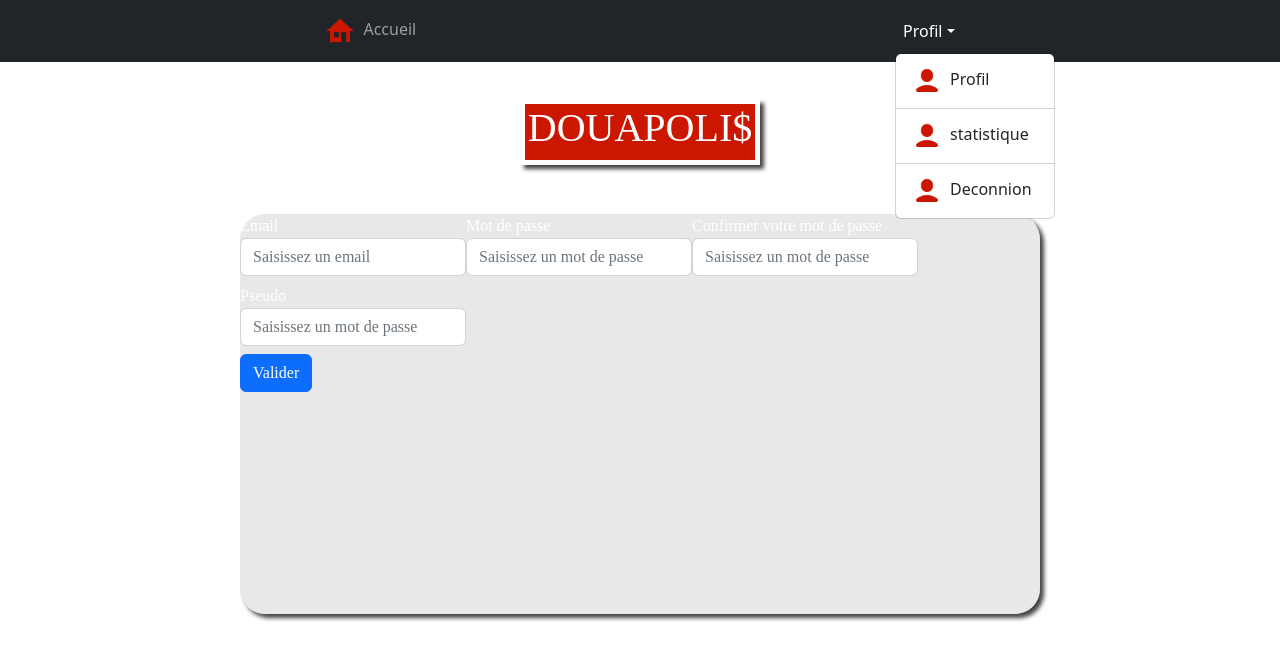
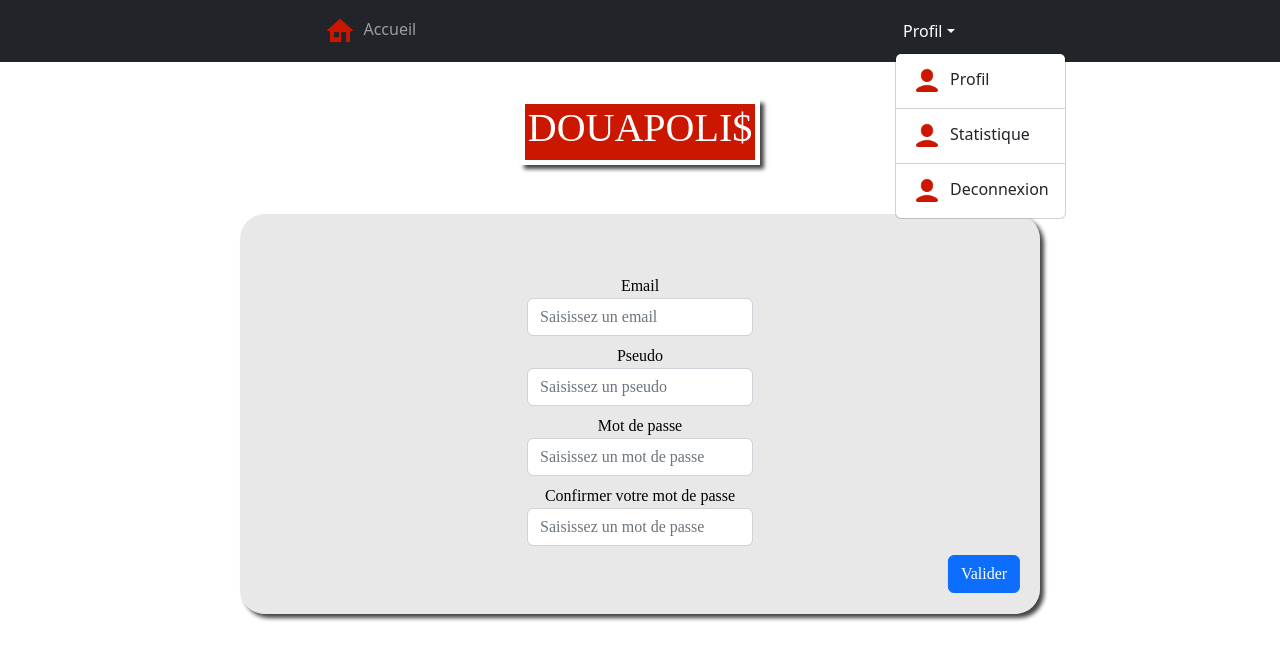
Before and after one commit to clairef2310/Douapolis, a React (Create React App) app in the folder douapolis/: page /NewCompte in a window 1280 px wide. Both pictures are taken after a click on the button "Profil". Shown: the top 660 px of the page. Built offline with nearby package versions, Linux system fonts and the light colour scheme.

Commit message:
modification des autress fichier pour corriger les problemes et debut des cond de fonction, a faire : integration de la bd/

```diff
--- a/douapolis/src/Accueil.js
+++ b/douapolis/src/Accueil.js
@@ -1,5 +1,5 @@
 import {Form,Button, Container,} from "react-bootstrap";
-import {Link, Navigate} from "react-router-dom";
+import {Link, useNavigate} from "react-router-dom";
 import {useState, React} from 'react';
 import Navigation from "./Navigation";
 import './index.css'
@@ -9,15 +9,16 @@ function Accueil() {
 
     //Variable permettant de récupérer et utiliser les données lors d'un changement d'état
     const [codePartie, setcodePartie] = useState('');
+    let navigate = useNavigate();
 
     //fonction de lancement de partie
     async function lancePartie(event){
       event.preventDefault();
 
-        if(codePartie !== "") {
+        if(codePartie != "") {
             var val = window.confirm("Etes-vous sur de vouloir rejoindre cette partie ?");
-            if( val === true ) {
-                <Navigate to='/Jeu'/>
+            if( val == true ) {
+                navigate("/Jeu", {replace : true});
             }
         }
         else{
@@ -34,9 +35,10 @@ function Accueil() {
                         <center><h1> DOUAPOLI$ </h1></center>
                     </div>
 
+                    {/*ici on devra modifier le bouton connexion si la personne est deja connectee, en un bouton creation de partie*/}
                     <div class="Centre">
                         <Form.Label>
-                            <Link to="./Connexion">
+                            <Link to="/Connexion">
                                 <div class="button1">
                                     <Button type="submit"> Connexion </Button>
                                 </div>
@@ -45,7 +47,7 @@ function Accueil() {
 
                         <div class="Partie">
                             <p align="center"><br></br>Rejoindre une partie</p>
-                            <Form.Control name="codePartie" required  type="text" align="center" placeholder="CODE PARTIE" value={codePartie} onChange={e => setcodePartie(e.target.value)}/>
+                            <Form.Control name="codePartie" type="text" align="center" placeholder="CODE PARTIE" value={codePartie} onChange={e => setcodePartie(e.target.value)}/>
                         </div>
 
                         <div class="button2">
--- a/douapolis/src/Connexion.js
+++ b/douapolis/src/Connexion.js
@@ -1,5 +1,5 @@
 import {Container,Form,Button} from "react-bootstrap";
-import {Navigate,Link} from "react-router-dom";
+import {Link, useNavigate} from "react-router-dom";
 import {useState, React} from 'react';
 import Navigation from "./Navigation";
 
@@ -9,12 +9,23 @@ function Connexion() {
     //Variable permettant de récupérer et utiliser les données lors d'un changement d'état
     const [email, setemail] = useState('');
     const [pass, setpass] = useState('');
-
+    let navigate = useNavigate();
      //Verification des données de connexion puis envoie à la page d'accueil
      //la fonction n'est pas encore faire
      async function Connexion (event){
         event.preventDefault();
-            <Navigate to="./Profil"/>
+
+        if(email != "" && pass !="") {
+            //Si le compte existe
+            //if( ) {
+                navigate("/Jeu", {replace : true});
+            //}
+            //sinon si il n'existe pas:
+            // alert("compte inexistant.");
+        }
+        else{
+            alert("Merci de remplir correctement le formulaire de connexion.");
+        }
     };
 
     //formulaire et titre afficher sur la page
@@ -30,17 +41,17 @@ function Connexion() {
                         <div class="Connexion">
                             <Form.Label>
                                 Email <br/>
-                                <Form.Control name="email" required  type="email" placeholder="Saisissez un email" value={email} onChange={e => setemail(e.target.value)}/>
+                                <Form.Control name="email" type="email" placeholder="Saisissez un email" value={email} onChange={e => setemail(e.target.value)}/>
                             </Form.Label>
                             <Form.Label>
                                 Mot de passe <br/>
-                                <Form.Control name="password" required  type="password" placeholder="Saisissez un mot de passe" value={pass} onChange={e => setpass(e.target.value)}/>
+                                <Form.Control name="password" type="password" placeholder="Saisissez un mot de passe" value={pass} onChange={e => setpass(e.target.value)}/>
                             </Form.Label>
                             <Button type="submit" onClick={Connexion}> Connexion </Button>
                         </div>
 
                         <div class="button3">
-                            <Link to="./NewCompte">
+                            <Link to="/NewCompte">
                                     <Button type="submit"> Créer un compte </Button>
                             </Link>
                         </div>
--- a/douapolis/src/Navigation.js
+++ b/douapolis/src/Navigation.js
@@ -7,7 +7,8 @@ import './index.css'
 
 //Page du menu de l'application
 function Navigation() {
-
+    // il faudra modifier la deconnexion qui rejoint pour l'instant la page profil
+    // et creer une page profil different de statistiques avec dedans la modif du mdp et des amis
     //menu de navigation de l'application
     return(
         <Navbar collapseOnSelect expand="lg" bg="dark" variant="dark" sticky="top">
@@ -31,12 +32,12 @@ function Navigation() {
                                 <NavDropdown.Divider />
                                 <NavDropdown.Item href="/Profil">
                                     <Image alt="" src={ImgProfil} width="30" height="30" className="d-inline-block align-center me-2 " />
-                                    statistique
+                                    Statistique
                                 </NavDropdown.Item>
                                 <NavDropdown.Divider />
                                 <NavDropdown.Item href="/Profil">
                                     <Image alt="" src={ImgProfil} width="30" height="30" className="d-inline-block align-center me-2 " />
-                                    Deconnion
+                                    Deconnexion
                                 </NavDropdown.Item>
                             </NavDropdown>
                         </Nav>
--- a/douapolis/src/NewCompte.js
+++ b/douapolis/src/NewCompte.js
@@ -1,5 +1,5 @@
 import {Container,Form, Button} from "react-bootstrap";
-import {Navigate } from "react-router-dom";
+import {useNavigate } from "react-router-dom";
 import {useState, React} from 'react';
 import Navigation from "./Navigation";
 
@@ -11,22 +11,20 @@ function NewCompte() {
     const [pass, setpass] = useState('');
     const [pass2, setpass2] = useState('');
     const [pseudo, setpseudo] = useState('');
-    const [nomJeu, setnomJeu] = useState('DOUAPOLI$');
-
-    //fonction de changement nom Douapoli$
-    async function changer(){
-        setnomJeu("Projet Informatique");
-    };
+    let navigate = useNavigate();
 
     //fonction de lancement de partie
     async function creationCompte(event){
         event.preventDefault();
-
-          if(email !== "") {
-              alert("le champ email doit être saisi")
+          if(email !== "" && pass !== "" && pass2 !== "" && pseudo !== "") {
+            //si le pseudo et l'email sont unique et si le mdp est correct et similaire a la confirmation
+            //alors on se redirige vers la page profil (et si on peut on affiche une alert : compte crée avec succes)
+            navigate("/Profil", {replace : true});
+            //sinon :
+            //on affiche la bonne alerte pour que l'utilisateur corrige l'erreure
           }
           else{
-              <Navigate to ="/Jeu"/>
+            alert("Tout les champs doivent être remplis")
           }
     };
 
@@ -36,36 +34,37 @@ function NewCompte() {
             <Navigation/>
                 <Container>
                     <div class="Douapolis">
-                        <center><h1 id="modif" title="Cliquez moi dessus, je suis changeant !" onclick={changer}>{nomJeu}</h1></center>
+                        <center><h1> DOUAPOLI$ </h1></center>
                     </div>
+
                     <div class="Centre">
-                        <Form class="Partie center" name="formulaire">
-                            <Form.Label className="input center" >
+                        <div class="Inscription">
+                            <Form.Label>
                                 Email
                                 <br/>
-                                <Form.Control className="input center" name="email" required  type="email" placeholder="Saisissez un email" value={email} onChange={e => setemail(e.target.value)}/>
+                                <Form.Control type="email" placeholder="Saisissez un email" value={email} onChange={e => setemail(e.target.value)}/>
                             </Form.Label>
-                            <Form.Label className="input center" >
+                            {/*le pseudo doit être unique (a gérer avec express) */}
+                            <Form.Label>
+                            Pseudo
+                            <br/>
+                            <Form.Control type="username" placeholder="Saisissez un pseudo" value={pseudo} onChange={e => setpseudo(e.target.value)}/>
+                            </Form.Label>
+                            <Form.Label>
                                 Mot de passe
                                 <br/>
-                                <Form.Control className="input center" name="password" required  type="password" placeholder="Saisissez un mot de passe" value={pass} onChange={e => setpass(e.target.value)}/>
+                                <Form.Control type="password" placeholder="Saisissez un mot de passe" value={pass} onChange={e => setpass(e.target.value)}/>
                             </Form.Label>
                             {/*les deux mot de passe doivent être les mêmes (peut etre fait directement dans le front) */}
-                            <Form.Label className="input center" >
+                            <Form.Label>
                                 Confirmer votre mot de passe
                                 <br/>
-                                <Form.Control className="input center" name="password" required  type="password" placeholder="Saisissez un mot de passe" value={pass2} onChange={e => setpass2(e.target.value)}/>
+                                <Form.Control type="password" placeholder="Saisissez un mot de passe" value={pass2} onChange={e => setpass2(e.target.value)}/>
                             </Form.Label>
-                             {/*le pseudo doit être unique (a gérer avec express) */}
-                            <Form.Label className="input center" >
-                                Pseudo
-                                <br/>
-                                <Form.Control className="input center" name="password" required  type="password" placeholder="Saisissez un mot de passe" value={pseudo} onChange={e => setpseudo(e.target.value)}/>
-                            </Form.Label>
-                        </Form>
+                        </div>
 
-                        <div class="buttonJouer">
-                            <Button type="submit" onClick={creationCompte} className='button'> Valider </Button>
+                        <div class="button2">
+                            <Button type="submit" onClick={creationCompte} > Valider </Button>
                         </div>
                     </div>
                 </Container>
--- a/douapolis/src/index.css
+++ b/douapolis/src/index.css
@@ -75,6 +75,17 @@ body{
   text-align: center;
 }
 
+.Inscription{
+  left: 50%;
+  top: 50%;
+  transform: translate(-50%,-50%);
+  position: absolute;
+  width: 20em;
+  color: #000000;
+  font-family: ui-monospace;
+  text-align: center;
+}
+
 .button1{
   position: absolute;
   left: 50%;
@@ -85,7 +96,7 @@ body{
 .button2{
   position: absolute;
   left: 93%;
-  top: 85%;
+  top: 90%;
   transform: translate(-50%,-50%);
 }
 
```
Also changed, not shown: douapolis/src/Profil.js (+7 -14 lines).
